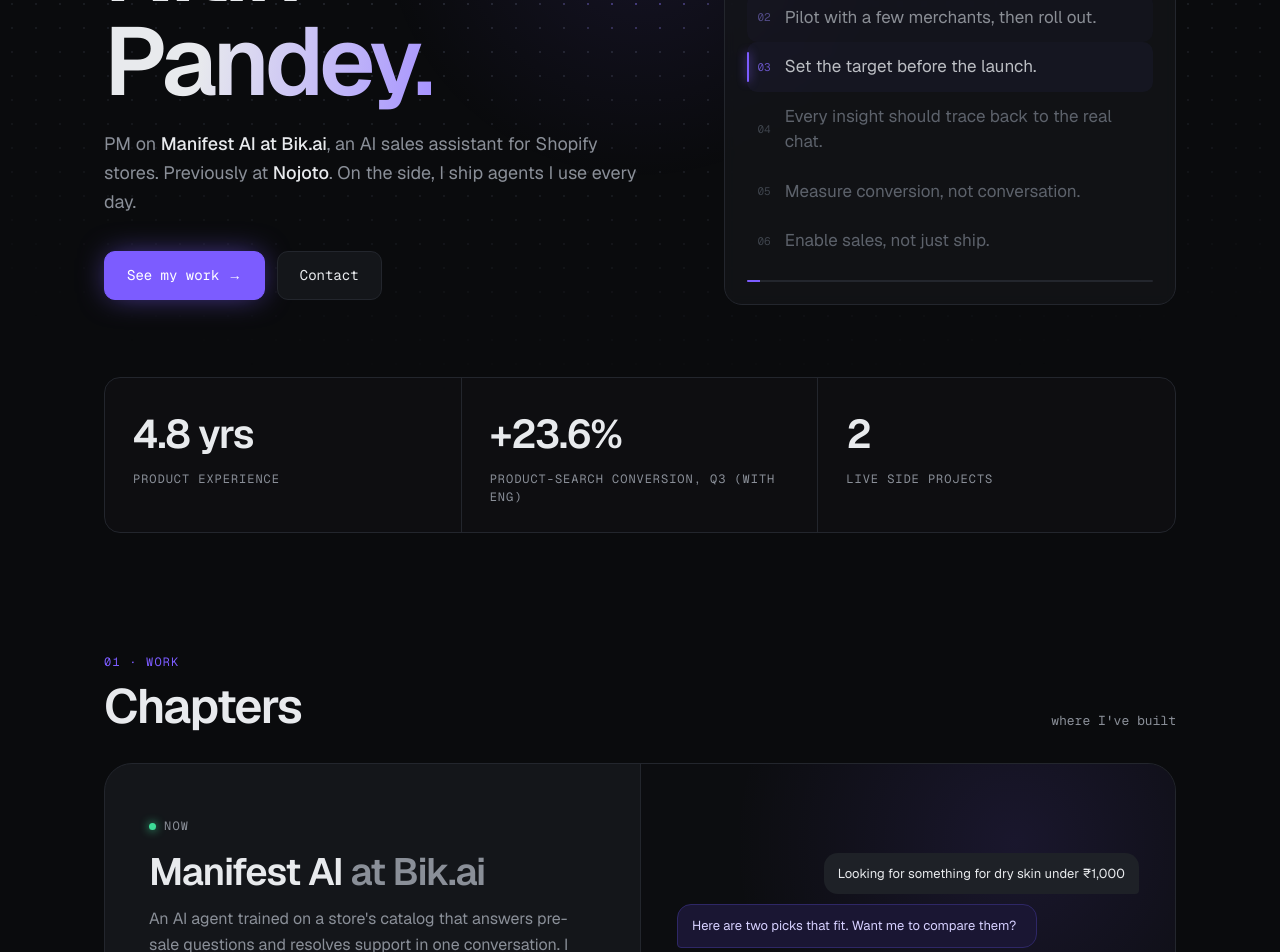
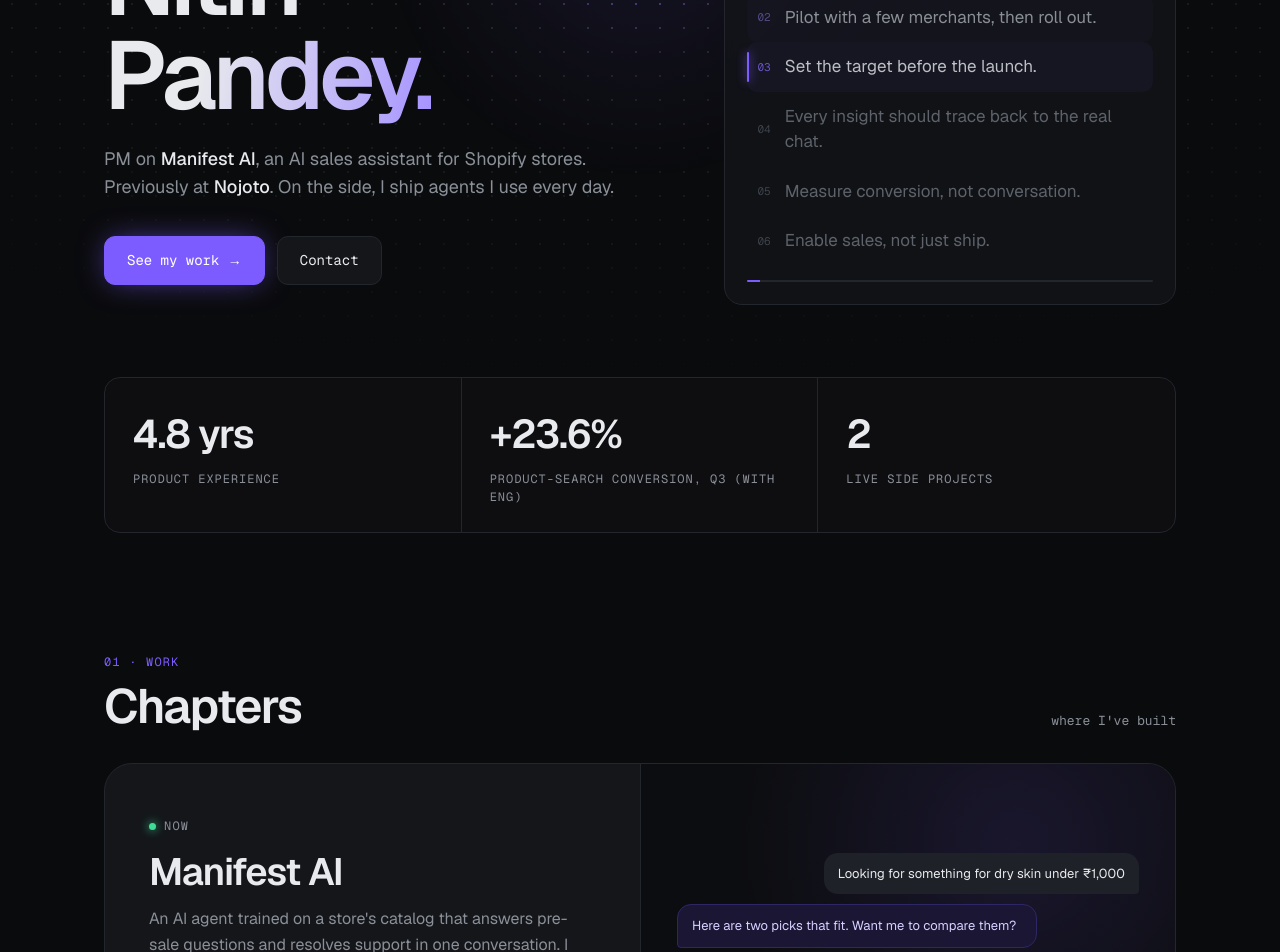
Before and after one commit to nitin786pandey/portfolio, a Next.js app: page / in a window 1280 px wide. Shown: the part 320-1272 px from the top of the page. Built offline with nearby package versions, Linux system fonts and the light colour scheme; no server answers.

Commit message:
Manifest AI only, drop 'at Bik.ai'

```diff
--- a/src/app/page.tsx
+++ b/src/app/page.tsx
@@ -46,7 +46,7 @@
                 <span>Pandey.</span>
               </h1>
               <p className="bio rv" style={vars({ "--i": 2 })}>
-                PM on <b>Manifest AI at Bik.ai</b>, an AI sales assistant for Shopify stores. Previously at{" "}
+                PM on <b>Manifest AI</b>, an AI sales assistant for Shopify stores. Previously at{" "}
                 <b>Nojoto</b>. On the side, I ship agents I use every day.
               </p>
               <div className="btns mono rv" style={vars({ "--i": 3 })}>
@@ -86,9 +86,7 @@
                   <span className="dot" aria-hidden="true" />
                   Now
                 </div>
-                <h3>
-                  Manifest AI <em>at Bik.ai</em>
-                </h3>
+                <h3>Manifest AI</h3>
                 <p className="d">
                   An AI agent trained on a store&apos;s catalog that answers pre-sale questions and resolves support in one conversation. I work on product discovery and agent adoption: Voice of Shoppers, the default Product Comparison Concierge agent, image input and product search. The bet is that agents which own outcomes beat a chat widget.
                 </p>
--- a/src/content.ts
+++ b/src/content.ts
@@ -12,7 +12,7 @@
   name: "Nitin Pandey",
   title: "Nitin Pandey · Product Manager",
   description:
-    "Nitin Pandey is a Product Manager building LLM and agentic AI products. PM on Manifest AI at Bik.ai; on the side he ships agents he uses every day.",
+    "Nitin Pandey is a Product Manager building LLM and agentic AI products. PM on Manifest AI; on the side he ships agents he uses every day.",
   github: "https://github.com/nitin786pandey",
   /** PLACEHOLDER: e.g. "mailto:you@example.com". While null, the button shows "[Email] →" and links to "#". */
   email: "mailto:nitin786pandey3@gmail.com" as string | null,
```
